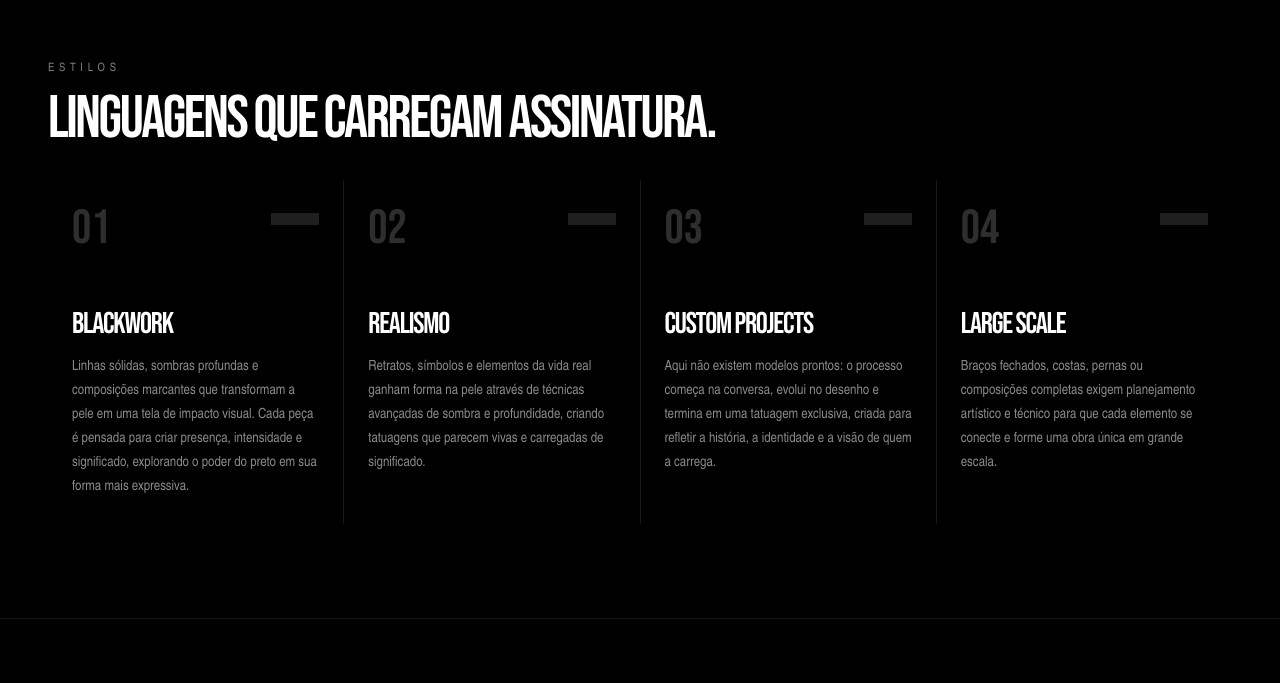
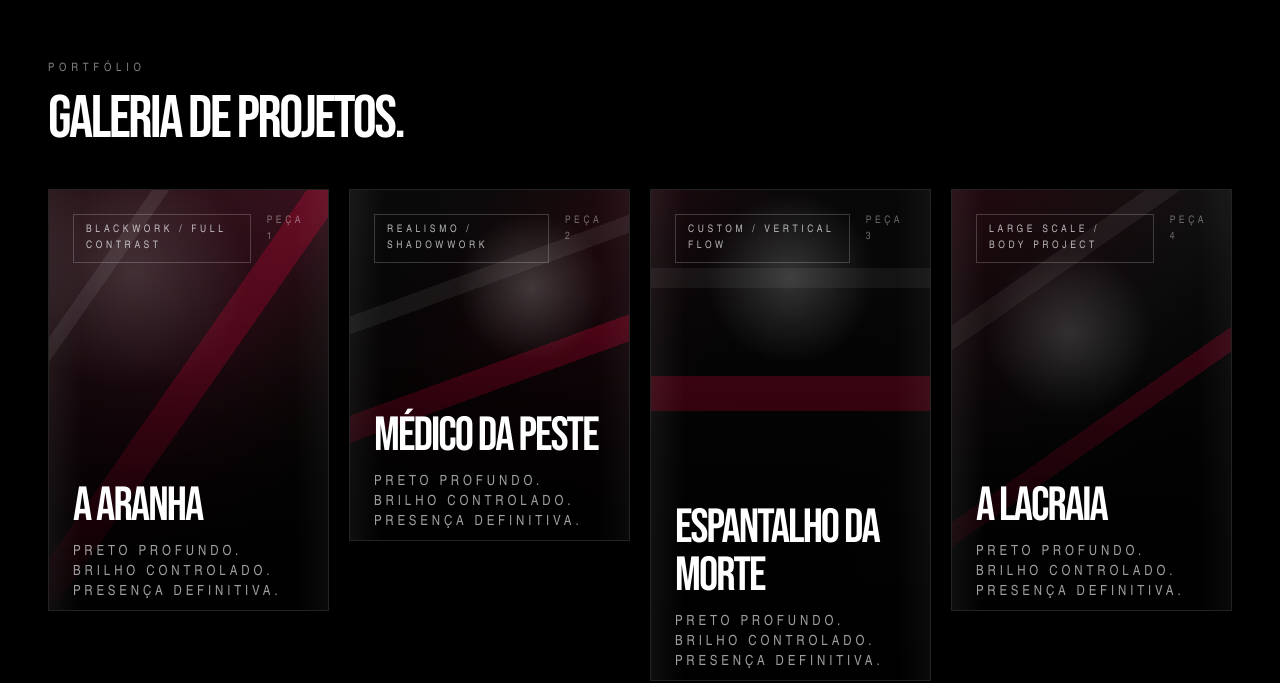
Before and after one commit to Raptor013/fred-page, a Next.js app: page / in a window 1280 px wide. Shown: the part 836-1519 px from the top of the page. Built offline with nearby package versions, Linux system fonts and the light colour scheme.

Commit message:
(feat): implementa galeria de projetos

```diff
--- a/app/globals.css
+++ b/app/globals.css
@@ -188,7 +188,7 @@ a {
 }
 
 .hero-pulse {
-  animation: hero-pulse 15s ease-in-out infinite alternate;
+  animation: hero-pulse 5s ease-in-out infinite alternate;
   transform-origin: center;
   will-change: transform, opacity;
 }
--- a/components/landing-page.tsx
+++ b/components/landing-page.tsx
@@ -2,6 +2,41 @@
 
 import Image from "next/image";
 import { useEffect, useRef, useState } from "react";
+
+const portfolioItems = [
+  {
+    title: "A Aranha",
+    type: "blackwork / full contrast",
+    frame: "aspect-[4/5] md:aspect-[4/6]",
+    accent: "from-[#140005] via-[#2b020f] to-black",
+    artwork:
+      "radial-gradient(circle at 30% 20%, rgba(255,255,255,0.16), transparent 30%), linear-gradient(125deg, transparent 0 18%, rgba(255,255,255,0.08) 18% 21%, transparent 21% 45%, rgba(255,0,60,0.24) 45% 52%, transparent 52% 100%), linear-gradient(180deg, rgba(255,255,255,0.06), rgba(0,0,0,0.92))",
+  },
+  {
+    title: "Médico da Peste",
+    type: "realismo / shadowwork",
+    frame: "aspect-[4/5] md:aspect-[4/5]",
+    accent: "from-black via-[#170005] to-[#25000d]",
+    artwork:
+      "radial-gradient(circle at 65% 28%, rgba(255,255,255,0.22), transparent 24%), linear-gradient(160deg, transparent 0 28%, rgba(255,255,255,0.07) 28% 32%, transparent 32% 50%, rgba(255,0,60,0.28) 50% 56%, transparent 56% 100%), linear-gradient(180deg, rgba(255,255,255,0.04), rgba(0,0,0,0.94))",
+  },
+  {
+    title: "Espantalho da Morte",
+    type: "custom / vertical flow",
+    frame: "aspect-[4/6] md:aspect-[4/7]",
+    accent: "from-[#160208] via-black to-[#1c1c1c]",
+    artwork:
+      "radial-gradient(circle at 50% 18%, rgba(255,255,255,0.2), transparent 20%), linear-gradient(180deg, transparent 0 16%, rgba(255,255,255,0.06) 16% 20%, transparent 20% 38%, rgba(255,0,60,0.24) 38% 45%, transparent 45% 100%), linear-gradient(180deg, rgba(255,255,255,0.03), rgba(0,0,0,0.95))",
+  },
+  {
+    title: "A Lacraia",
+    type: "large scale / body project",
+    frame: "aspect-[4/5] md:aspect-[4/6]",
+    accent: "from-[#1a0007] via-[#090909] to-black",
+    artwork:
+      "radial-gradient(circle at 42% 34%, rgba(255,255,255,0.18), transparent 26%), linear-gradient(145deg, transparent 0 22%, rgba(255,255,255,0.06) 22% 26%, transparent 26% 54%, rgba(255,0,60,0.22) 54% 58%, transparent 58% 100%), linear-gradient(180deg, rgba(255,255,255,0.03), rgba(0,0,0,0.96))",
+  },
+];
 
 const styles: { title: string; description: string }[] = [
   {
@@ -115,7 +150,7 @@ export function LandingPage() {
           className="absolute inset-0 transition-transform duration-300 ease-out"
         >
           <div
-            className={`absolute inset-0 bg-[radial-gradient(circle_at_center,rgba(255,0,60,0.22),transparent_34%)] ${
+            className={`absolute inset-0 bg-[radial-gradient(circle_at_center,rgba(255,0,60,0.38),transparent_34%)] ${
               allowMotion ? "hero-glow hero-pulse" : ""
             }`}
           />
@@ -158,6 +193,59 @@ export function LandingPage() {
               AGENDAR
             </a>
           </div>
+        </div>
+      </section>
+
+      <section
+        id="portfolio"
+        className="section-frame px-6 py-20 sm:px-8 lg:px-12 lg:py-24"
+      >
+        <div className="mb-10 grid gap-6 lg:grid-cols-[0.8fr_1.2fr] lg:items-end">
+          <div>
+            <p className="section-kicker">PORTFÓLIO</p>
+            <h2 className="font-display mt-3 max-w-xl text-4xl leading-none tracking-[-0.04em] sm:text-6xl">
+              Galeria de projetos.
+            </h2>
+          </div>
+          {/* <p className="max-w-lg justify-self-end text-sm leading-6 text-white/58 sm:text-base">
+            Retratos verticais, cortes próximos e composição pensada para o
+            enquadramento real de tatuagens no feed e no estúdio.
+          </p> */}
+        </div>
+
+        <div className="grid gap-5 md:grid-cols-2 xl:grid-cols-4">
+          {portfolioItems.map((item, index) => (
+            <article
+              key={item.title}
+              className={`portfolio-card group ${item.frame}`}
+            >
+              <div className={`absolute inset-0 bg-gradient-to-br ${item.accent}`} />
+              <div
+                className="absolute inset-0 transition-transform duration-700 group-hover:scale-105"
+                style={{ backgroundImage: item.artwork }}
+              />
+              <div className="absolute inset-0 bg-[linear-gradient(180deg,transparent_0%,rgba(0,0,0,0.15)_40%,rgba(0,0,0,0.95)_100%)]" />
+              <div className="absolute inset-0 bg-[#ff003c]/0 transition-colors duration-500 group-hover:bg-[#ff003c]/18" />
+              <div className="relative flex h-full min-h-[30rem] flex-col justify-between p-6 md:min-h-0">
+                <div className="flex items-start justify-between gap-4">
+                  <span className="border border-white/20 px-3 py-2 text-[0.65rem] uppercase tracking-[0.35em] text-white/70">
+                    {item.type}
+                  </span>
+                  <span className="text-[0.65rem] uppercase tracking-[0.35em] text-white/40">
+                    peça {index + 1}
+                  </span>
+                </div>
+                <div className="translate-y-4 transition-transform duration-500 group-hover:translate-y-0">
+                  <h3 className="font-display text-3xl leading-none tracking-[-0.04em] sm:text-5xl">
+                    {item.title}
+                  </h3>
+                  <p className="mt-3 max-w-sm text-sm uppercase tracking-[0.28em] text-white/62">
+                    preto profundo. brilho controlado. presença definitiva.
+                  </p>
+                </div>
+              </div>
+            </article>
+          ))}
         </div>
       </section>
 
```
